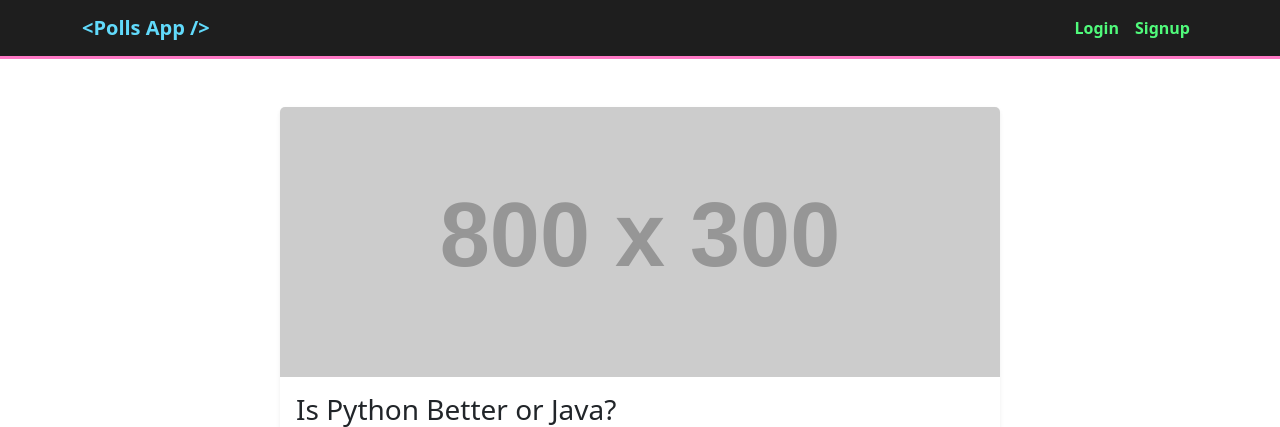
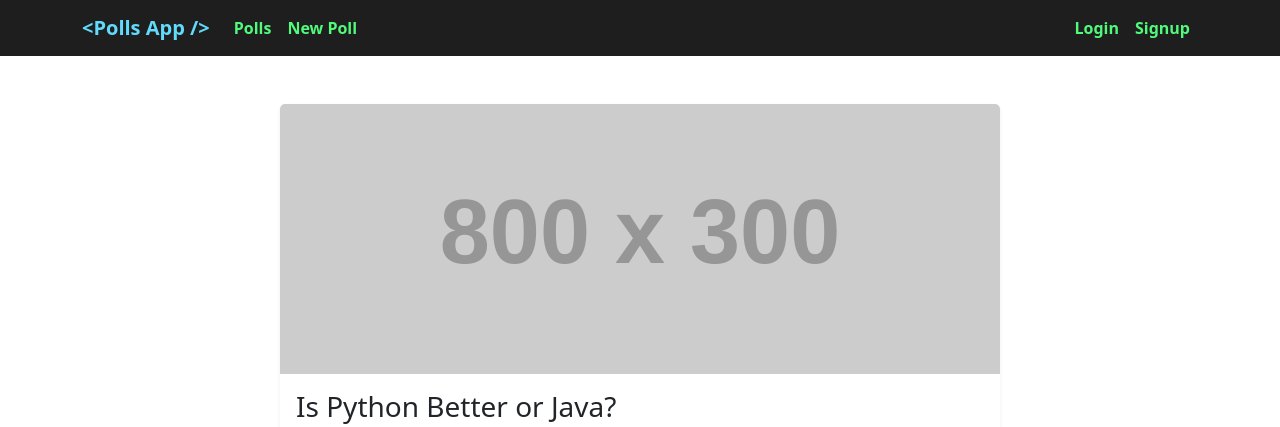
Before and after one commit to amahadnejad/Polls_App, a Django app: page /poll/1/ in a window 1280 px wide. Shown: the top 427 px of the page. Run offline with Django 5.2, Linux system fonts and the light colour scheme; data comes from the database, SQL or seed files in the repository; grey boxes labelled with a size stand in for pictures from a placeholder-image service; some libraries are stand-ins or nearby versions.

Commit message:
Update NavBar In _base.html Template

```diff
--- a/templates/_base.html
+++ b/templates/_base.html
@@ -14,9 +14,9 @@
     <title>{% block page_title %}{% endblock page_title %}</title>
 </head>
 <body>
-    <nav class="navbar navbar-expand-lg" style="background-color: #1e1e1e; border-bottom: 3px solid #ff79c6;">
+<nav class="navbar navbar-expand-lg navbar-dark" style="background-color: #1e1e1e;">
     <div class="container">
-            <a class="navbar-brand" href="{% url 'polls_list' %}" style="color: #61dafb; font-weight: bold;">&lt;Polls App /&gt;</a>
+        <a class="navbar-brand" href="{% url 'polls_list' %}" style="font-weight: bold; color: #61dafb;">&lt;Polls App /&gt;</a>
 
         <button class="navbar-toggler" type="button" data-bs-toggle="collapse" data-bs-target="#navbarNav"
                 aria-controls="navbarNav" aria-expanded="false" aria-label="Toggle navigation">
@@ -24,21 +24,35 @@
         </button>
 
         <div class="collapse navbar-collapse" id="navbarNav">
-                <ul class="navbar-nav ms-auto d-flex align-items-center">
+            <ul class="navbar-nav">
+                <!-- Left-aligned links -->
+                <li class="nav-item">
+                    <a class="nav-link" href="{% url 'polls_list' %}"
+                       style="color: #50fa7b; font-weight: bold;">Polls</a>
+                </li>
+                <li class="nav-item">
+                    <a class="nav-link" href="" style="color: #50fa7b; font-weight: bold;">New Poll</a>
+                </li>
+            </ul>
+
+            <ul class="navbar-nav ms-auto">
+                <!-- Right-aligned links for authenticated users -->
                 {% if user.is_authenticated %}
-                        <li class="nav-item d-flex align-items-center">
-                            <span class="me-2" style="color: #f8f8f2;">{{ user.username|capfirst }}</span>
+                    <li class="nav-item">
+                        <span class="nav-link" style="color: #f8f8f2;">{{ user.username|capfirst }}</span>
+                    </li>
+                    <li class="nav-item">
                         <a class="nav-link" href="{% url 'account_logout' %}"
-                               style="color: #50fa7b; font-weight: bold; transition: 0.3s;">Logout</a>
+                           style="color: #50fa7b; font-weight: bold;">Logout</a>
                     </li>
                 {% else %}
+                    <!-- Right-aligned links for guests -->
                     <li class="nav-item">
-                            <a href="{% url 'account_login' %}" class="nav-link"
-                               style="color: #50fa7b; font-weight: bold; transition: 0.3s;">Login</a>
+                        <a class="nav-link" href="{% url 'account_login' %}" style="color: #50fa7b; font-weight: bold;">Login</a>
                     </li>
                     <li class="nav-item">
-                            <a href="{% url 'account_signup' %}" class="nav-link"
-                               style="color: #50fa7b; font-weight: bold; transition: 0.3s;">Signup</a>
+                        <a class="nav-link" href="{% url 'account_signup' %}"
+                           style="color: #50fa7b; font-weight: bold;">Signup</a>
                     </li>
                 {% endif %}
             </ul>
```
Lines whose indentation alone changed are shown as unchanged.
